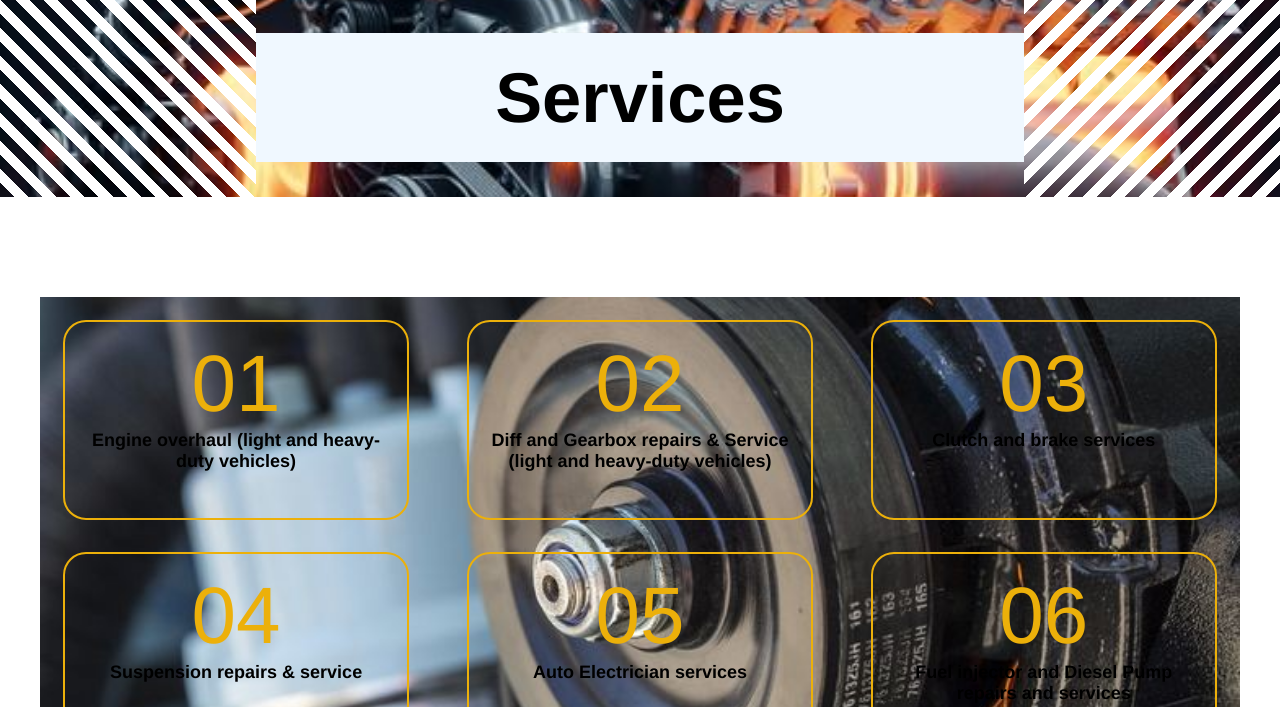
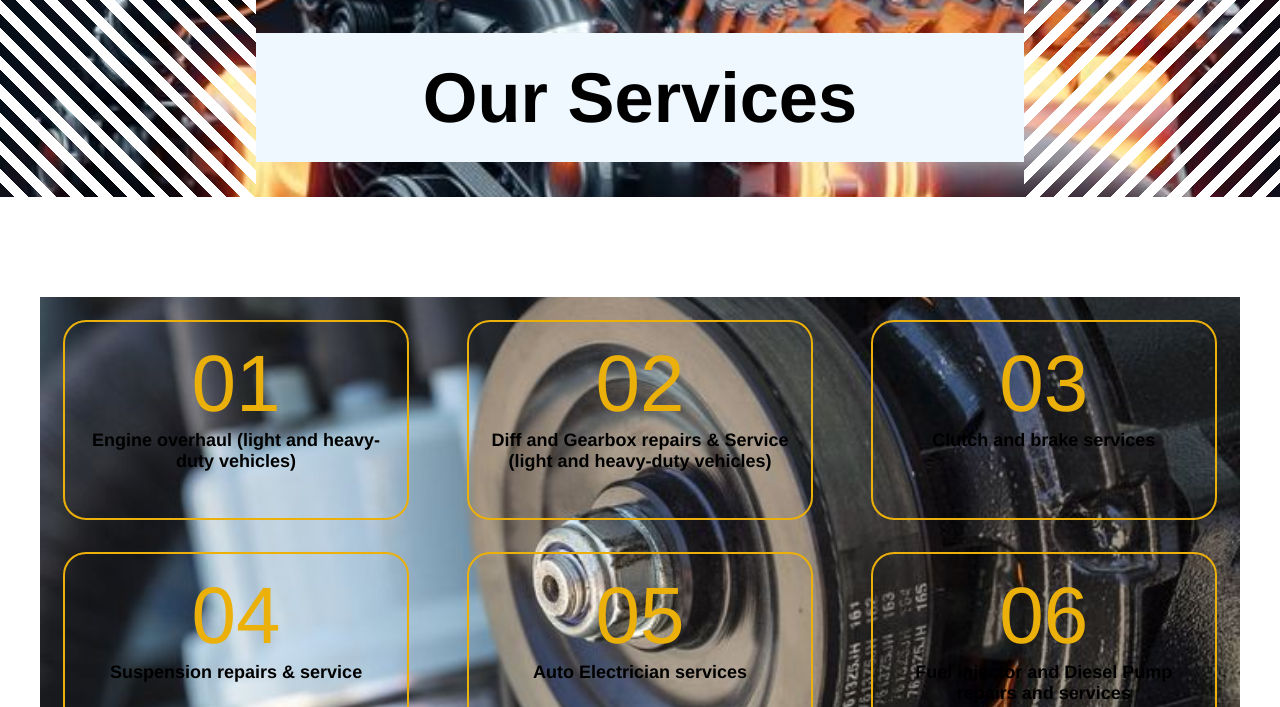
Before and after one commit to swnzuza/citizenautomech, a plain HTML site: page services.html in a window 1280 px wide. Shown: the part 93-800 px from the top of the page. Drawn offline with Linux system fonts and the light colour scheme.

Commit message:
Update services.html

```diff
--- a/services.html
+++ b/services.html
@@ -51,7 +51,7 @@
                     <img src="Images/2024.jpg" alt="" class="Picture99">
                     <div class="box-45deg boxplus"></div>
                     <div class="page-header">
-                        <h2>Services</h2>
+                        <h2>Our Services</h2>
                     </div>
                     <div class="box-45deg box-"></div>
                 </div>
```
